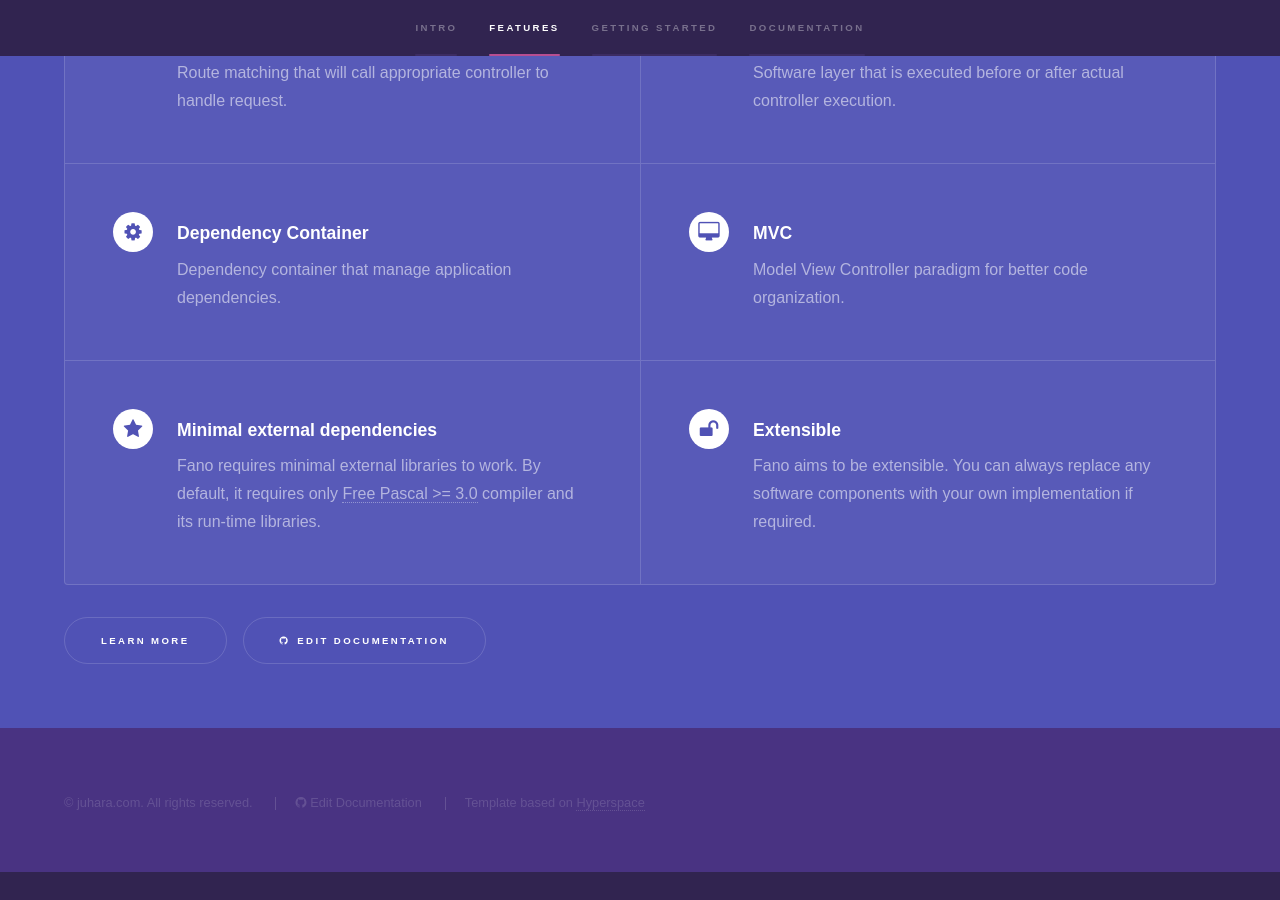
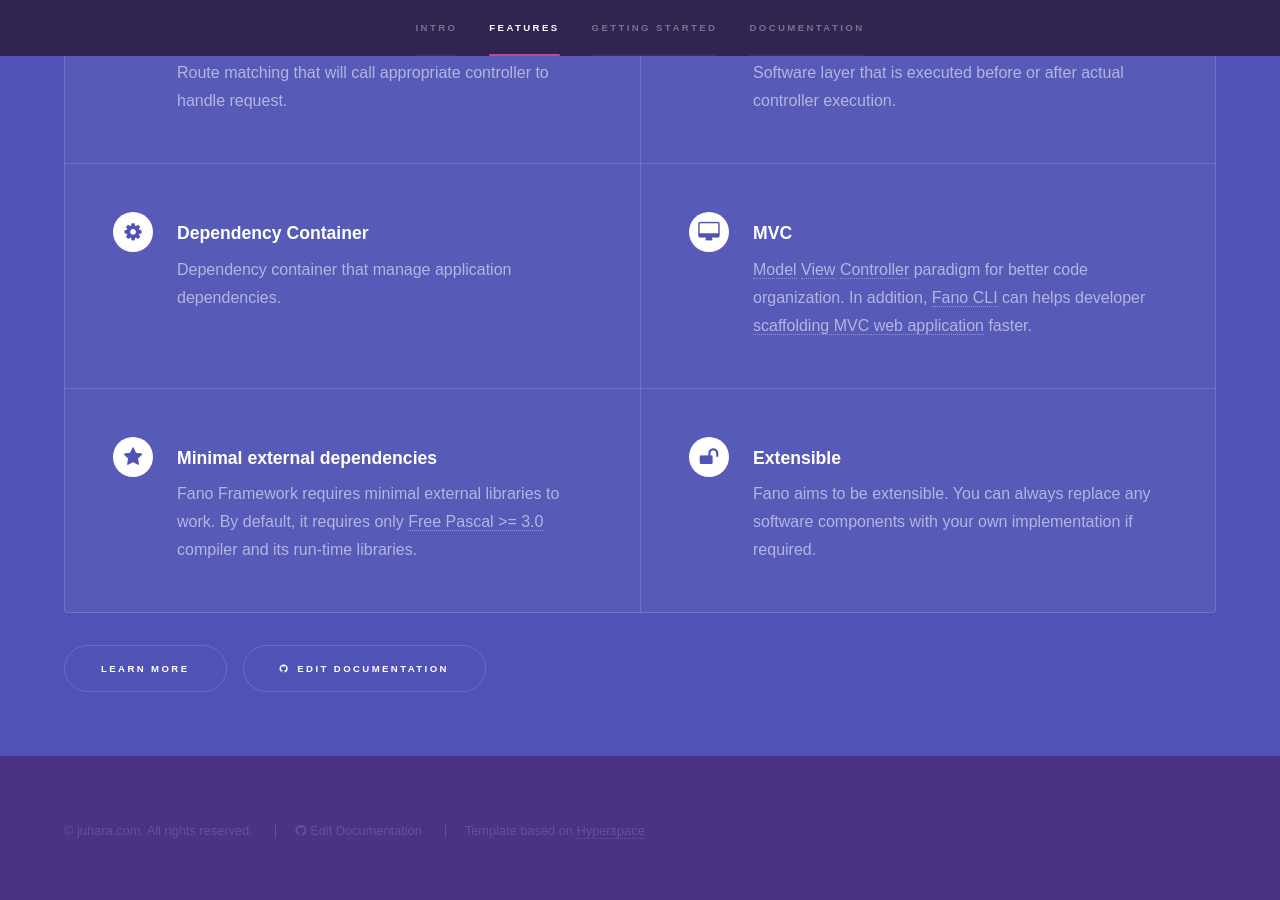
Before and after one commit to fanoframework/fanoframework.github.io, a Jekyll site: the page index.html, which Jekyll copies as it is, in a window 1280 px wide and 900 px high, scrolled down 1152 px. Built offline with Jekyll 4.4.1, drawn with Linux system fonts in a browser that asks for light colours; before the commit the page ends 2024 px from its top, so only the background shows below that.

Commit message:
add link to main page

```diff
--- a/index.html
+++ b/index.html
@@ -96,13 +96,18 @@ end.</code></pre>
                     <section>
                         <span class="icon major fa-desktop"></span>
                         <h3>MVC</h3>
-                        <p>Model View Controller paradigm for better code organization.</p>
+                        <p><a href="/working-with-models">Model</a> <a href="/working-with-views">View</a> <a href="/working-with-controllers">Controller</a>
+                            paradigm for better code organization.
+                            In addition, <a href="https://github.com/fanoframework/fano-cli">Fano CLI</a> can helps developer
+                            <a href="/scaffolding-with-fano-cli">scaffolding MVC web application</a> faster.
+                        </p>
                     </section>
                     <section>
                         <span class="icon major fa-star"></span>
                         <h3>Minimal external dependencies</h3>
-                        <p>Fano requires minimal external libraries to work. By default, it requires
-                        only <a href="https://www.freepascal.org/">Free Pascal >= 3.0</a> compiler and its run-time libraries.</p>
+                        <p>Fano Framework requires minimal external libraries to work. By default, it requires
+                        only <a href="https://www.freepascal.org/">Free Pascal >= 3.0</a> compiler and its run-time libraries.
+                        </p>
                     </section>
                     <section>
                         <span class="icon major fa-unlock"></span>
```
